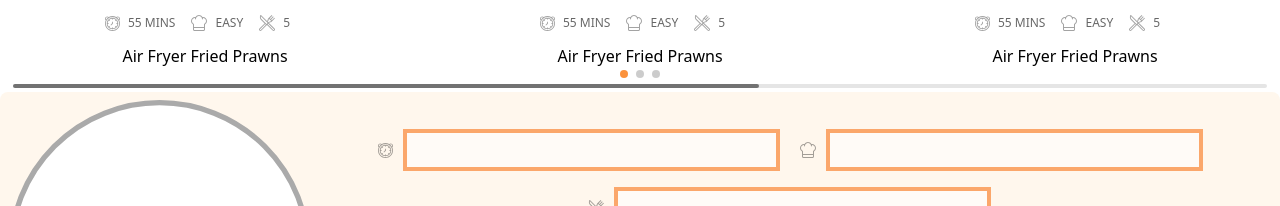
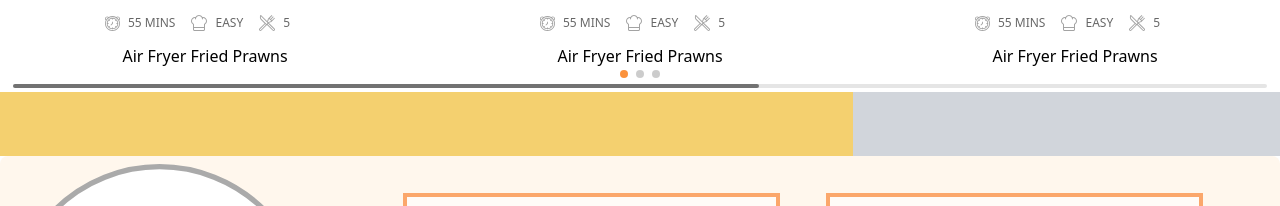
Before and after one commit to progmatic-fs-2023/receptkiraly, a React (Vite) app in the folder client/: page / in a window 1280 px wide. Shown: the part 1990-2196 px from the top of the page. Built offline with nearby package versions, Linux system fonts and the light colour scheme; no server answers.

Commit message:
Kialakítás (section + div)

```diff
--- a/client/src/components/DetailedRecipe.jsx
+++ b/client/src/components/DetailedRecipe.jsx
@@ -43,6 +43,11 @@ function DetailedRecipe({ editMode }) {
   }, []);
 
   return (
+    <section>
+    <div className="flex">
+  <div className="flex-1 bg-blue-500 p-8"/>
+  <div className="w-1/3 bg-gray-300 p-4"/>
+</div>
     <form onSubmit="API CALL">
       <div className="lg:flex items-center justify-center bg-orange-50 rounded-lg">
         <ImageUpload
@@ -105,6 +110,7 @@ function DetailedRecipe({ editMode }) {
         ) : null}
       </div>
     </form>
+    </section>
   );
 }
 
--- a/client/src/components/SearchForm.jsx
+++ b/client/src/components/SearchForm.jsx
@@ -52,19 +52,15 @@ function SearchFilter() {
         <Button text="Search" type="button" onClick={handleSearch} />
       </div>
       </div>
-      <div>
+      <div className={`filterContainer transition-opacity ${isOpen ? 'opacity-100' : 'opacity-0'}`}>
         <Button
           text="Filters"
           type="button"
           onClick={toggleFilter}
+          addClassName="transition-none"
         />
         {isOpen && (
-          <>
-          <Button
-            text="Apply Changes"
-            type="button"
-            addClassName="ml-2"
-          />
+          <div id="filterContainer">
             <div className="mb-4 mt-6 lg:mt-10">
               <div className="flex flex-nowrap">
                 <div className="mb-6 lg:mb-0 lg:w-1/4 lg:mr-2">
@@ -126,8 +122,13 @@ function SearchFilter() {
                   </label>
                 </div>
               </div>
+              <Button
+            text="Apply Changes"
+            type="button"
+            addClassName="ml-2"
+          />
             </div>
-          </>
+            </div>
         )}
       </div>
     </div>
```
